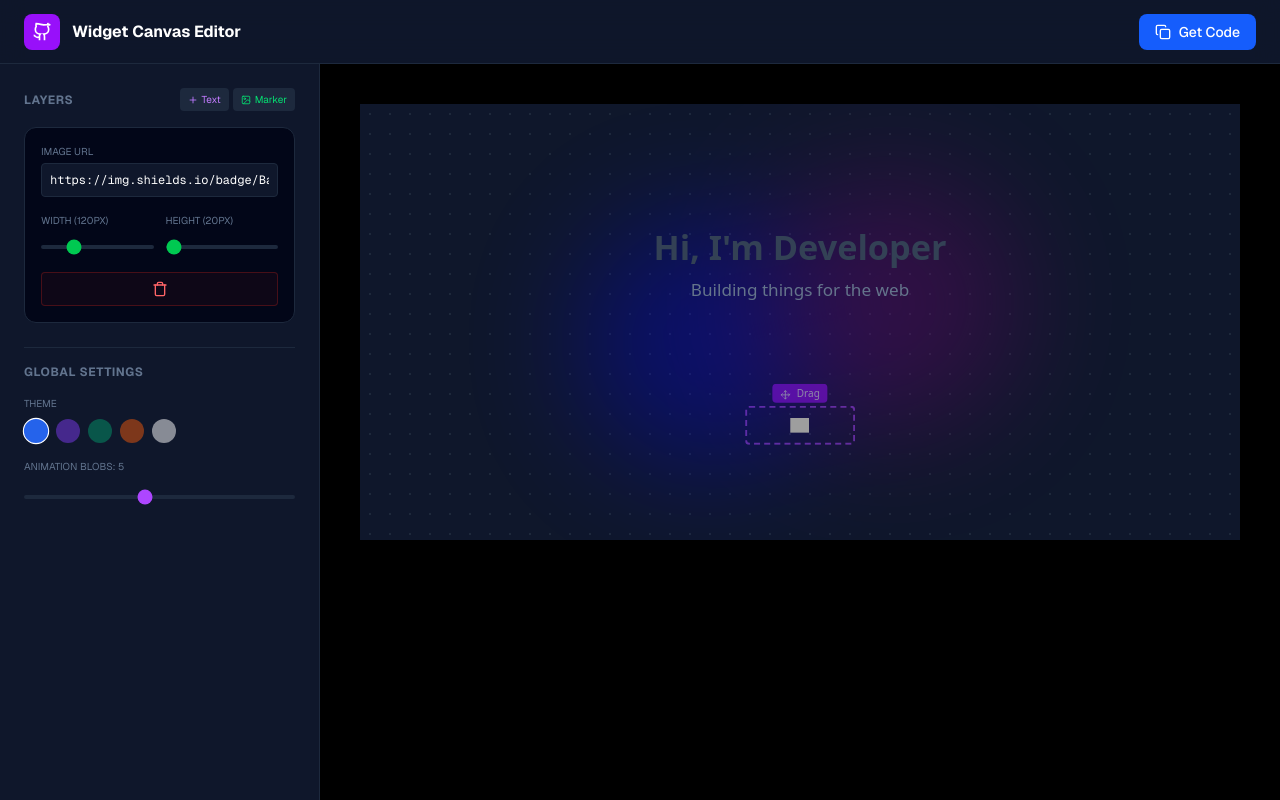
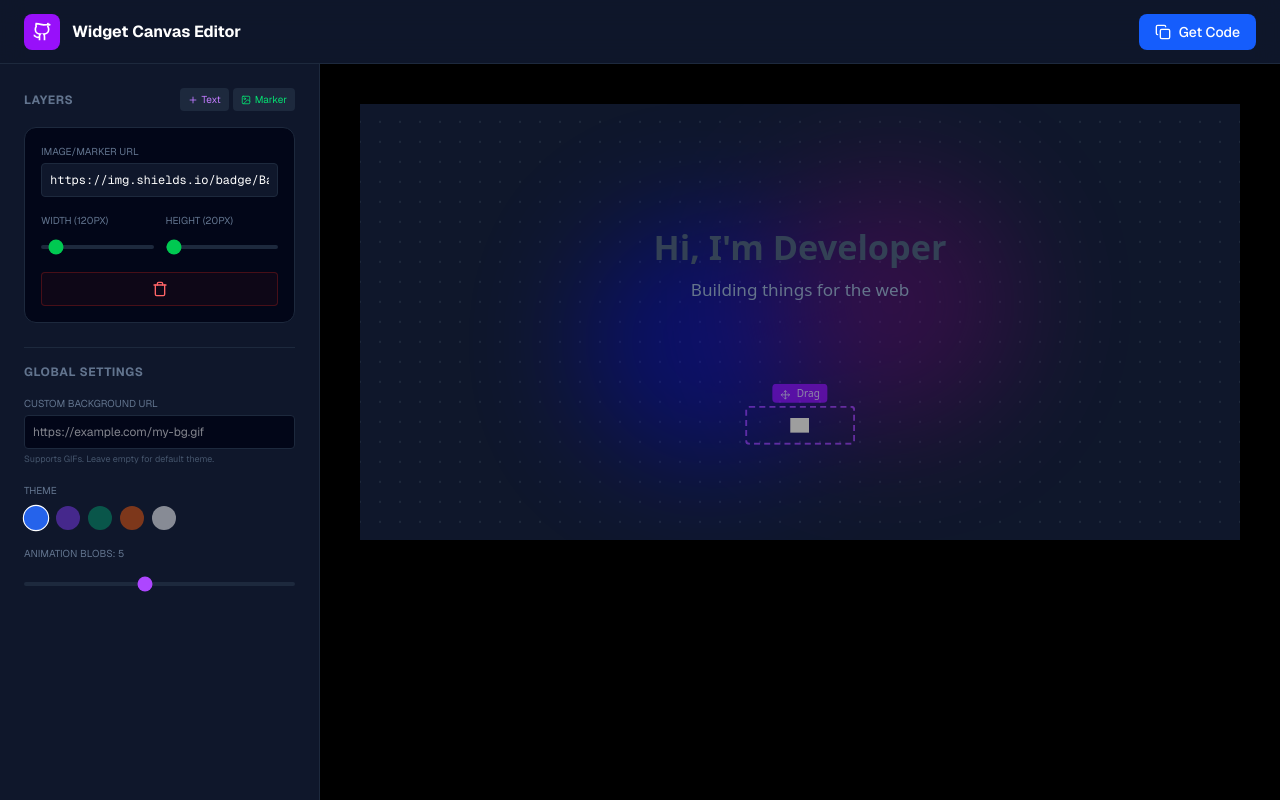
Before and after one commit to H-Loon/my-readme-widget, a Next.js app: page / in a window 1280 px wide. Both pictures are taken after a click on the button "Marker". Built offline with nearby package versions, Linux system fonts and the light colour scheme; grey boxes are pictures that could not be loaded.

Commit message:
Implement custom background image feature
Added functionality for a custom background image in the canvas editor. Updated state management and UI elements to support background image input and display.

```diff
--- a/app/page.tsx
+++ b/app/page.tsx
@@ -40,6 +40,9 @@ export default function Home() {
   const [blobCount, setBlobCount] = useState(5);
   const [customFrom, setCustomFrom] = useState('#6366f1');
   const [customTo, setCustomTo] = useState('#ec4899');
+
+  // NEW: Custom Background Image
+  const [bgImage, setBgImage] = useState('');
 
   // Canvas State
   const [elements, setElements] = useState<CanvasElement[]>([
@@ -97,7 +100,6 @@ export default function Home() {
 
   const addImage = () => {
     const newId = Date.now().toString();
-    // Default to a GitHub badge style
     setElements([...elements, { id: newId, type: 'image', src: "https://img.shields.io/badge/Badge-Example-blue", x: 700, y: 450, width: 120, height: 20 }]);
     setSelectedId(newId);
   };
@@ -117,6 +119,7 @@ export default function Home() {
     let url = `${origin}/api/badge?data=${encodeURIComponent(jsonString)}&h=${canvasHeight}&theme=${theme}&style=${style}`;
     if (style === 'ethereal') url += `&blobs=${blobCount}`;
     if (theme === 'custom') url += `&from=${encodeURIComponent(customFrom)}&to=${encodeURIComponent(customTo)}`;
+    if (bgImage) url += `&bg=${encodeURIComponent(bgImage)}`; // Include custom background
     return url;
   };
 
@@ -187,17 +190,19 @@ export default function Home() {
                  {selectedElement.type === 'image' && (
                    <>
                     <div>
-                       <label className="text-[10px] text-slate-500 uppercase block mb-1">Image URL</label>
+                       <label className="text-[10px] text-slate-500 uppercase block mb-1">Image/Marker URL</label>
                        <input type="text" value={selectedElement.src} onChange={(e) => updateSelected('src', e.target.value)} className="w-full bg-slate-900 border border-slate-800 rounded p-2 text-xs font-mono focus:ring-1 focus:ring-green-500 outline-none"/>
                     </div>
                     <div className="grid grid-cols-2 gap-3">
                       <div>
+                         {/* UNLOCKED WIDTH: Up to 1400 (Full Widget Width) */}
                          <label className="text-[10px] text-slate-500 uppercase block mb-1">Width ({selectedElement.width}px)</label>
-                         <input type="range" min="20" max="400" value={selectedElement.width} onChange={(e) => updateSelected('width', parseInt(e.target.value))} className="w-full h-1 bg-slate-800 rounded-lg appearance-none cursor-pointer accent-green-500"/>
+                         <input type="range" min="20" max="1400" value={selectedElement.width} onChange={(e) => updateSelected('width', parseInt(e.target.value))} className="w-full h-1 bg-slate-800 rounded-lg appearance-none cursor-pointer accent-green-500"/>
                       </div>
                       <div>
+                         {/* UNLOCKED HEIGHT: Up to current Canvas Height */}
                          <label className="text-[10px] text-slate-500 uppercase block mb-1">Height ({selectedElement.height}px)</label>
-                         <input type="range" min="20" max="400" value={selectedElement.height} onChange={(e) => updateSelected('height', parseInt(e.target.value))} className="w-full h-1 bg-slate-800 rounded-lg appearance-none cursor-pointer accent-green-500"/>
+                         <input type="range" min="20" max={canvasHeight} value={selectedElement.height} onChange={(e) => updateSelected('height', parseInt(e.target.value))} className="w-full h-1 bg-slate-800 rounded-lg appearance-none cursor-pointer accent-green-500"/>
                       </div>
                     </div>
                    </>
@@ -211,6 +216,23 @@ export default function Home() {
           {/* Global Settings */}
           <div className="space-y-4 pt-4 border-t border-slate-800">
              <h3 className="text-xs font-bold uppercase text-slate-500 tracking-wider">Global Settings</h3>
+
+             {/* Custom Background Input */}
+             <div>
+                <label className="text-[10px] text-slate-500 uppercase block mb-1">Custom Background URL</label>
+                <input
+                  type="text"
+                  value={bgImage}
+                  onChange={(e) => setBgImage(e.target.value)}
+                  placeholder="https://example.com/my-bg.gif"
+                  className="w-full bg-slate-950 border border-slate-800 rounded p-2 text-xs text-white focus:ring-1 focus:ring-blue-500 outline-none"
+                />
+                <p className="text-[9px] text-slate-600 mt-1">Supports GIFs. Leave empty for default theme.</p>
+             </div>
+
+             {/* Only show Theme options if no custom background is set */}
+             {!bgImage && (
+               <>
                  <div>
                     <label className="text-[10px] text-slate-500 uppercase block mb-2">Theme</label>
                     <div className="flex gap-2 flex-wrap">
@@ -229,6 +251,8 @@ export default function Home() {
                     <label className="text-[10px] text-slate-500 uppercase block mb-2">Animation Blobs: {blobCount}</label>
                     <input type="range" min="1" max="10" value={blobCount} onChange={(e) => setBlobCount(parseInt(e.target.value))} className="w-full h-1 bg-slate-800 rounded-lg appearance-none cursor-pointer accent-purple-500"/>
                  </div>
+               </>
+             )}
           </div>
         </div>
 
@@ -240,16 +264,20 @@ export default function Home() {
               style={{
                 width: '1000px',
                 height: `${(canvasHeight / 1400) * 1000}px`,
-                backgroundImage: 'radial-gradient(#1e293b 1px, transparent 1px)',
-                backgroundSize: '20px 20px',
+                // Show custom background in editor preview if set, otherwise use pattern
+                backgroundImage: bgImage ? `url(${bgImage})` : 'radial-gradient(#1e293b 1px, transparent 1px)',
+                backgroundSize: bgImage ? 'cover' : '20px 20px',
+                backgroundPosition: 'center',
                 boxShadow: '0 0 100px rgba(0,0,0,0.5)'
               }}
            >
-              {/* Background Hint */}
+              {/* Background Hint (Only if no custom BG) */}
+              {!bgImage && (
                 <div className="absolute inset-0 overflow-hidden opacity-50 pointer-events-none">
                    <div className="absolute top-1/4 left-1/4 w-64 h-64 rounded-full blur-[60px] opacity-60" style={{ background: theme === 'custom' ? customFrom : 'blue' }}></div>
                    <div className="absolute bottom-1/4 right-1/4 w-64 h-64 rounded-full blur-[60px] opacity-60" style={{ background: theme === 'custom' ? customTo : 'purple' }}></div>
                 </div>
+              )}
 
               {elements.map(el => (
                  <div
@@ -275,7 +303,7 @@ export default function Home() {
                         style={{
                           width: `${((el.width || 100) / 1400) * 1000}px`,
                           height: `${((el.height || 20) / 1400) * 1000}px`,
-                          objectFit: 'contain'
+                          objectFit: 'contain' // Ensure markers don't distort
                         }}
                       />
                     )}
```
Lines whose indentation alone changed are shown as unchanged.
